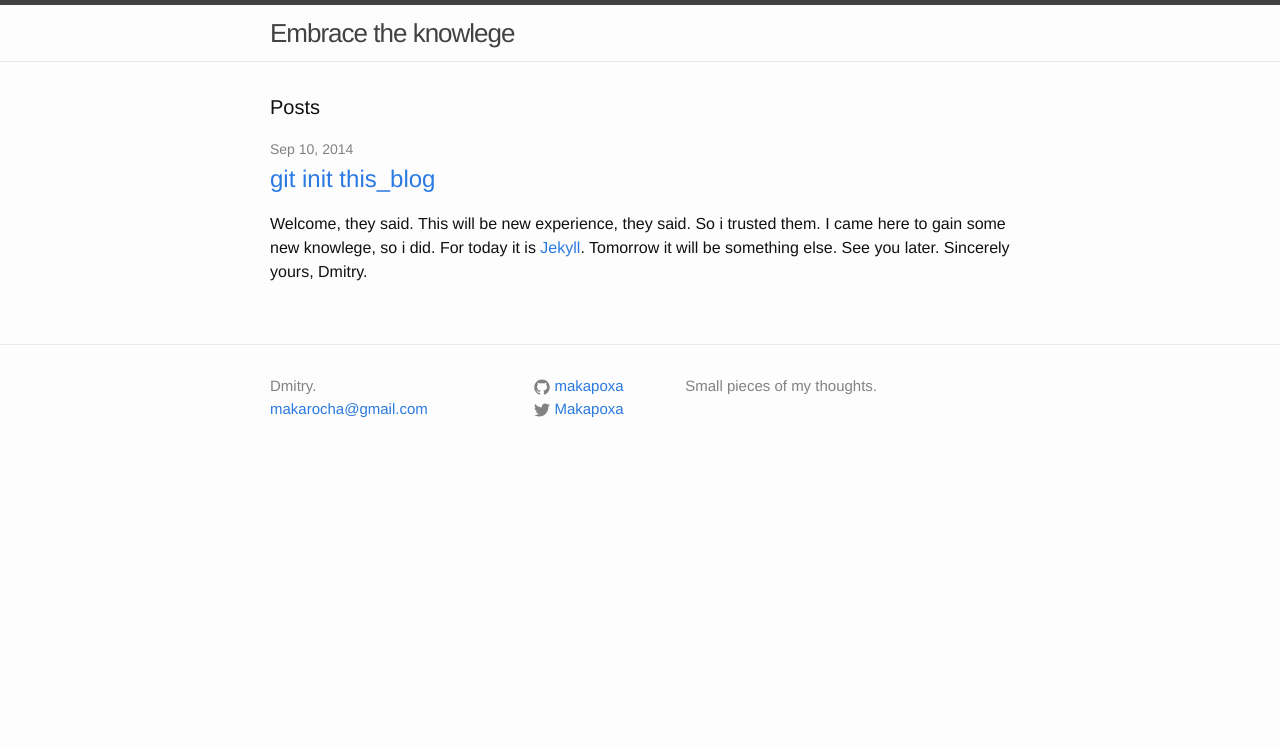
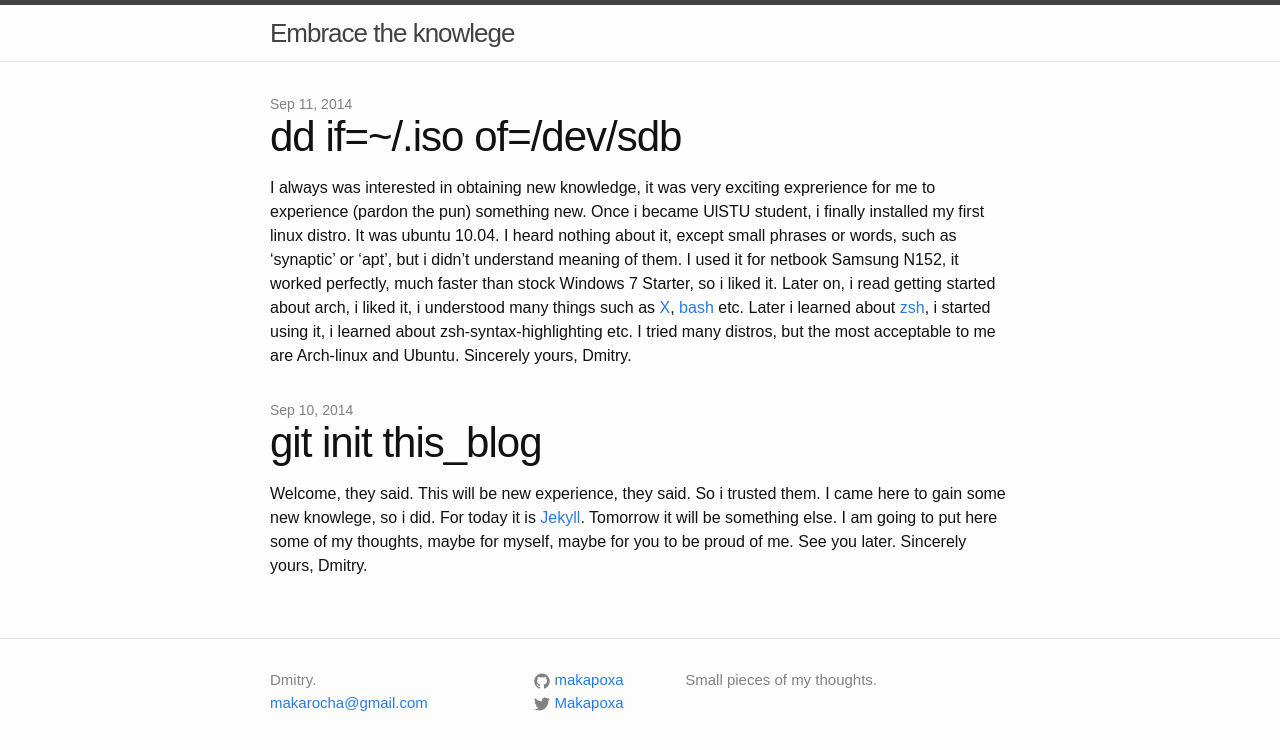
Before and after one commit to Makapoxa/makapoxa.github.io, a Jekyll site: the page built from index.html, in a window 1280 px wide. Shown: the top 750 px of the page. Built offline with Jekyll 4.4.1, drawn with Linux system fonts in a browser that asks for light colours.

Commit message:
fixes, add second post

```diff
--- a/_posts/2014-09-10-git-init-this-blog.markdown
+++ b/_posts/2014-09-10-git-init-this-blog.markdown
@@ -5,7 +5,7 @@ date:   2014-09-10 16:18:56
 categories: blog
 ---
 Welcome, they said. This will be new experience, they said. So i trusted them. I came here to gain some new knowlege, so i did. For today it is [Jekyll][jekyll]. Tomorrow it will be something else.
-See you later.
+I am going to put here some of my thoughts, maybe for myself, maybe for you to be proud of me. See you later.
 Sincerely yours, Dmitry.
 
 [jekyll]:      http://jekyllrb.com
--- /dev/null
+++ b/_posts/2014-09-11-about-distros.markdown
@@ -0,0 +1,16 @@
+---
+layout: post
+title:  "dd if=~/<distroname>.iso of=/dev/sdb"
+date:   2014-09-11 13:55:56
+categories: blog
+---
+I always was interested in obtaining new knowledge, it was very exciting exprerience for me to experience (pardon the pun) something new.
+Once i became UlSTU student, i finally installed my first linux distro. It was ubuntu 10.04. I heard nothing about it, except small phrases or words, such as 'synaptic' or 'apt', but i didn't understand meaning of them.
+I used it for netbook Samsung N152, it worked perfectly, much faster than stock Windows 7 Starter, so i liked it. Later on, i read getting started about arch, i liked it, i understood many things such as [X][x.org], [bash][bash] etc.
+Later i learned about [zsh][zsh], i started using it, i learned about zsh-syntax-highlighting etc.
+I tried many distros, but the most acceptable to me are Arch-linux and Ubuntu.
+Sincerely yours, Dmitry.
+
+[x.org]:    http://www.x.org/wiki
+[bash]:     http://en.wikipedia.org/wiki/Bash_(Unix_shell)
+[zsh]:      http://www.zsh.org/
--- a/_sass/_layout.scss
+++ b/_sass/_layout.scss
@@ -183,7 +183,7 @@
     color: $grey-color;
 }
 
-.post-link {
+a.post-link {
     display: block;
     font-size: 24px;
 }
@@ -197,7 +197,11 @@
     margin-bottom: $spacing-unit;
 }
 
-.post-title {
+a.post-title, .post-title {
+    color: $text-color;
+    &:hover {
+      text-decoration: none;
+    }
     font-size: 42px;
     letter-spacing: -1px;
     line-height: 1;
--- a/css/main.scss
+++ b/css/main.scss
@@ -6,7 +6,7 @@
 
 
 // Our variables
-$base-font-family: Helvetica, Arial, sans-serif;
+$base-font-family: "PT Sans", sans-serif;
 $base-font-size:   16px;
 $small-font-size:  $base-font-size * 0.875;
 $base-line-height: 1.5;
--- a/index.html
+++ b/index.html
@@ -3,8 +3,6 @@ layout: default
 ---
 
 <div class="home">
-
-  <h1 class="page-heading">Posts</h1>
 
   <ul class="post-list">
     {% for post in site.posts %}
@@ -12,7 +10,7 @@ layout: default
         <span class="post-meta">{{ post.date | date: "%b %-d, %Y" }}</span>
 
         <h2>
-            <a class="post-link" href="{{ post.url | prepend: site.baseurl }}">{{ post.title }}</a>
+            <a class="post-title" href="{{ post.url | prepend: site.baseurl }}">{{ post.title }}</a>
         </h2>
         <span class="post-content">{{ post.content }}</span>
       </li>
```
Also changed, not shown: 1 other file.
